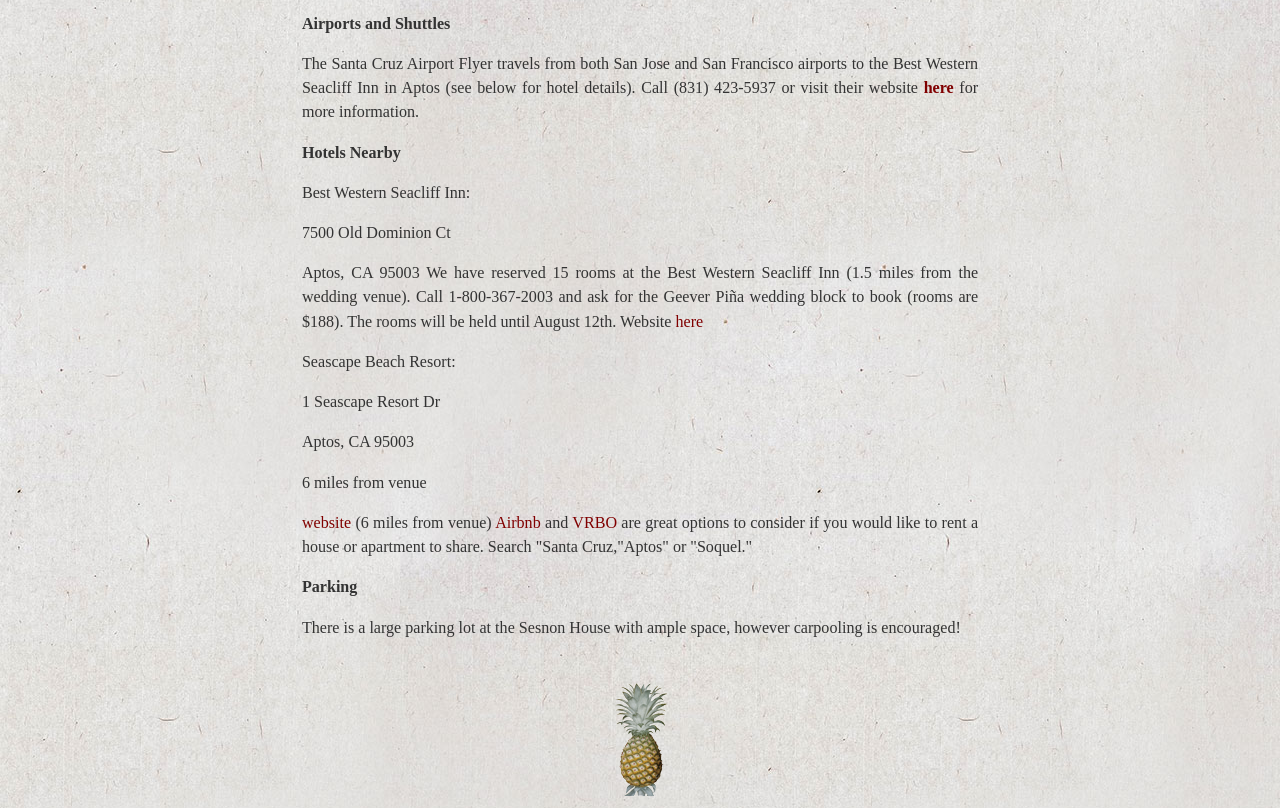
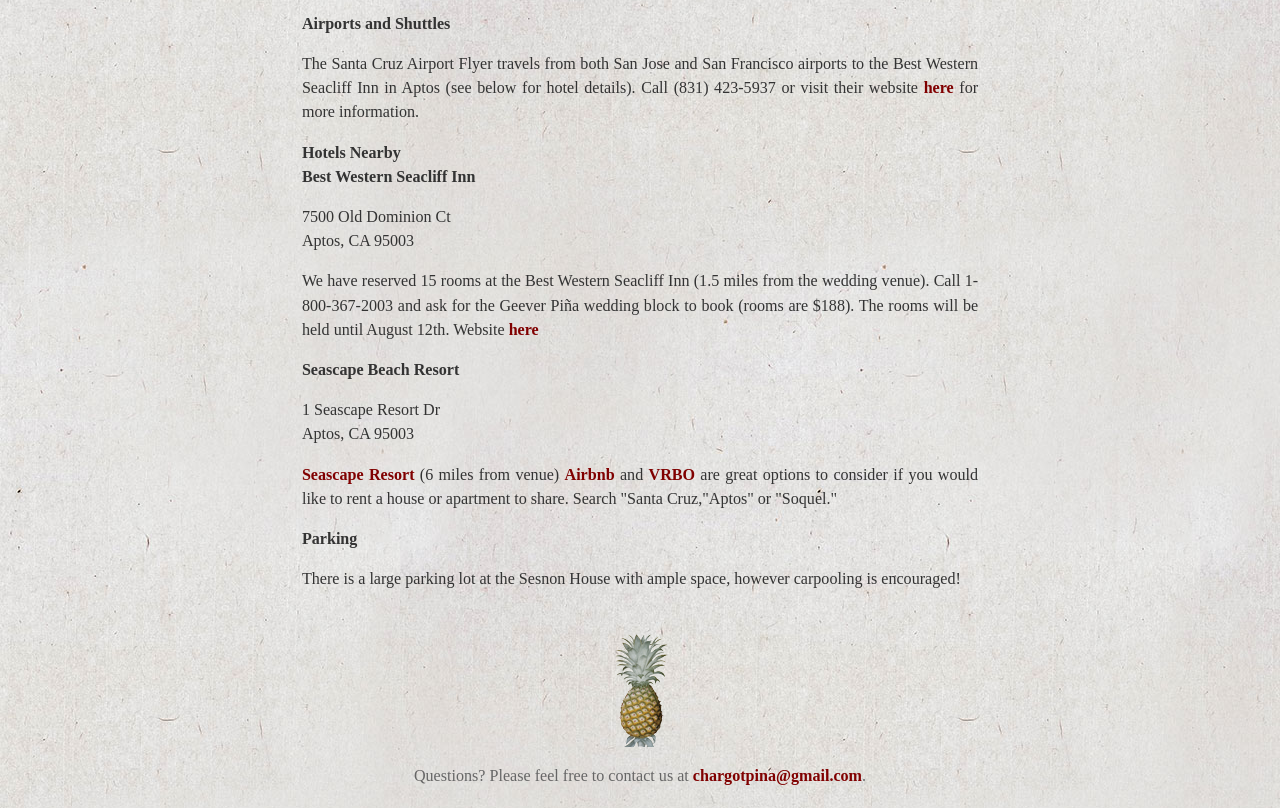
Before and after one commit to charlespina/wedding-site, a Jekyll site: the page built from travel.html, in a window 1280 px wide and 900 px high, scrolled down 1046 px, cut to the strip 92-900 px from the top of the window. Built offline with Jekyll 4.4.1, drawn with Linux system fonts in a browser that asks for light colours; some web fonts are replaced; Markdown is read by kramdown in place of the engine named in the settings.

Commit message:
formatting

```diff
--- a/travel.html
+++ b/travel.html
@@ -25,33 +25,30 @@
         <h2>Airports and Shuttles</h2>
         <p>
         The Santa Cruz Airport Flyer travels from both San Jose and San Francisco airports to the Best Western Seacliff Inn in Aptos (see below for hotel details). Call (831) 423-5937 or visit their website <a href="http://www.santacruzflyer.com/Home-Page.html">here</a>  for more information.
-
         </p>
     </div>
 
     <div>
         <h2>Hotels Nearby</h2>
+        <h3>
+            Best Western Seacliff Inn
+        </h3>
+        <p>
+        7500 Old Dominion Ct <br />
+        Aptos, CA 95003 <br />
         </p>
-        Best Western Seacliff Inn:
-        </p>
-        7500 Old Dominion Ct
-         </p>
-        Aptos, CA 95003
+        <p>
         We have reserved 15 rooms at the Best Western Seacliff Inn (1.5 miles from the wedding venue). Call 1-800-367-2003 and ask for the Geever Piña wedding block to book (rooms are $188). The rooms will be held until August 12th. Website <a href="http://www.seacliffinn.com/">here</a>
         </p>
-        Seascape Beach Resort:
+        <h3>Seascape Beach Resort</h3>
+        <p>
+        1 Seascape Resort Dr <br />
+        Aptos, CA 95003 <br />
         </p>
-        1 Seascape Resort Dr
-        </p>
-        Aptos, CA 95003
-        </p>
-        6 miles from venue
-        </p>
-        <a href="http://www.seascaperesort.com/">website</a> (6 miles from venue)
 
+        <p>
+        <a href="http://www.seascaperesort.com/">Seascape Resort</a> (6 miles from venue)
         <a href="https://www.airbnb.com/">Airbnb</a> and <a href="www.vrbo.com/">VRBO</a> are great options to consider if you would like to rent a house or apartment to share. Search "Santa Cruz,"Aptos" or "Soquel."
-
-
         </p>
     </div>
 
```
